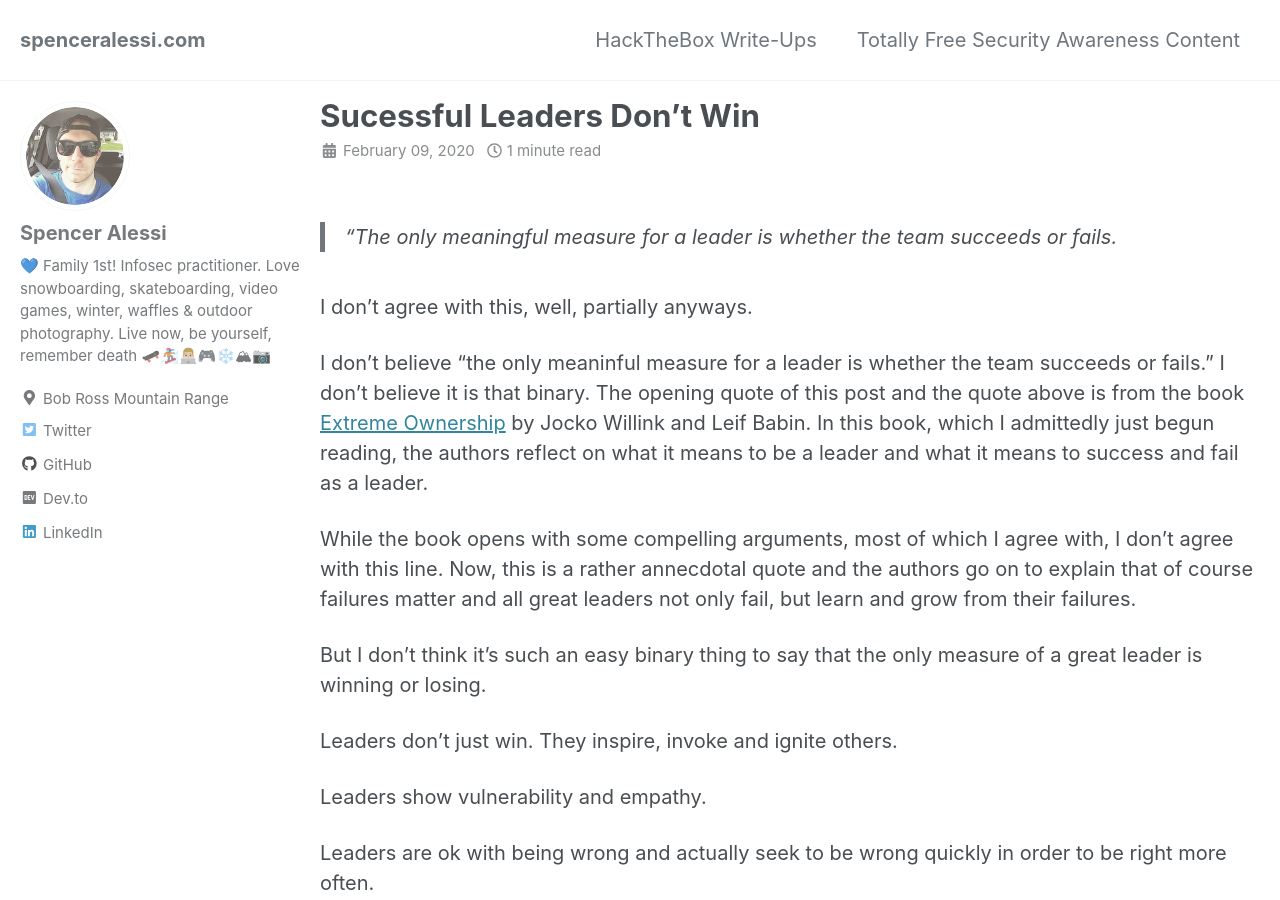
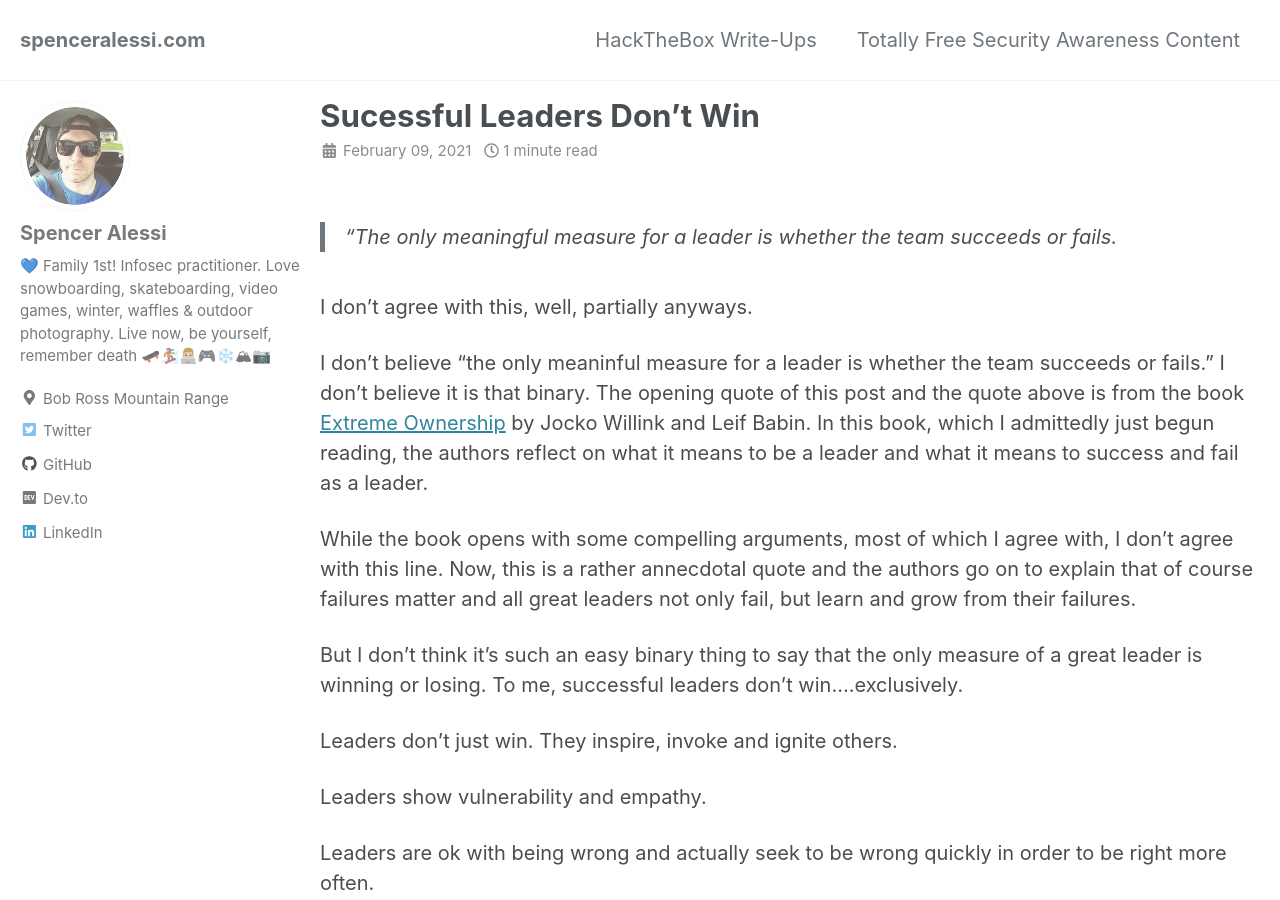
Before and after one commit to techspence/techspence.github.io, a Jekyll site: the page built from _posts/2021-02-09-Sucessful-Leaders-Dont-Win.md, in a window 1280 px wide and 900 px high. Built offline with Jekyll 4.4.1, drawn with Linux system fonts in a browser that asks for light colours; cached includes are drawn as plain includes.

Commit message:
fixed date

```diff
--- a/_posts/2021-02-09-Sucessful-Leaders-Dont-Win.md
+++ b/_posts/2021-02-09-Sucessful-Leaders-Dont-Win.md
@@ -2,7 +2,7 @@
 layout: single
 classes: wide
 title: "Sucessful Leaders Don't Win"
-date: 2020-02-09
+date: 2021-02-09
 ---
 > "The only meaningful measure for a leader is whether the team succeeds or fails.
 
@@ -12,7 +12,7 @@ I don't believe "the only meaninful measure for a leader is whether the team suc
 
 While the book opens with some compelling arguments, most of which I agree with, I don't agree with this line. Now, this is a rather annecdotal quote and the authors go on to explain that of course failures matter and all great leaders not only fail, but learn and grow from their failures.
 
-But I don't think it's such an easy binary thing to say that the only measure of a great leader is winning or losing.
+But I don't think it's such an easy binary thing to say that the only measure of a great leader is winning or losing. To me, successful leaders don't win....exclusively.
 
 Leaders don't just win. They inspire, invoke and ignite others.
 
```
